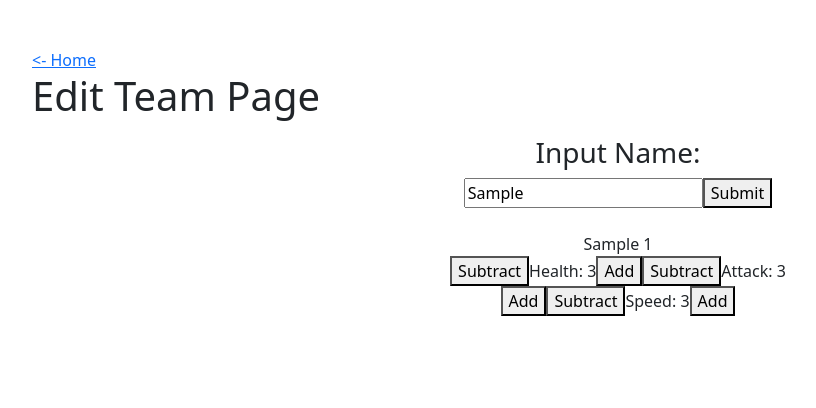
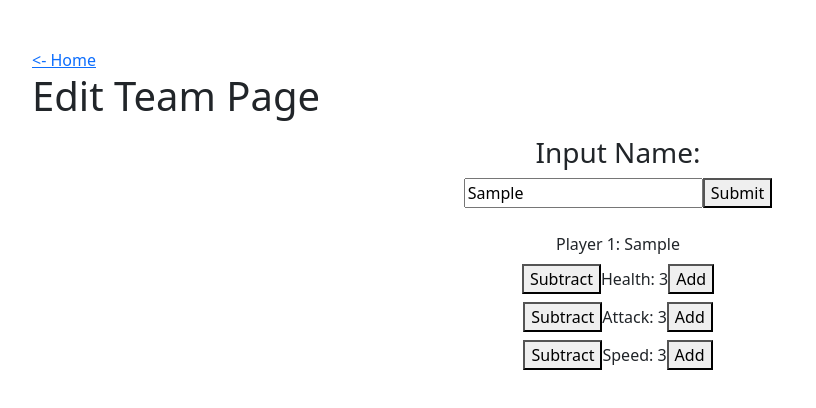
Before and after one commit to CaitlinSchaef/intermediate-react-practice, a React (Vite) app: page /EditTeam in a window 1280 px wide. Both pictures are taken after typing "Sample" into the empty fields and a click on the button "Submit". Shown: the top 408 px of the page, without its empty margins (16-832 px from the left). Built offline with nearby package versions, Linux system fonts and the light colour scheme.

Commit message:
everything works

```diff
--- a/src/App.jsx
+++ b/src/App.jsx
@@ -27,7 +27,13 @@ const Body = () => {
           {/* Putting the class name for CSS on the column is what allows for customization of the text background
           had to make xs=12 so that it was full width on the smallest screen */}
           <Col xs={6} md={4} className="justify-content-center mb-3 text-center">
-            {state.players.map()}
+            {state.players.map(player => (
+                                <div key={player.playerNumber}>
+                                    <div>
+                                     Player {player.playerNumber}  Name: {player.name} Health: {player.health} Attack: {player.attack} Speed: {player.speed}
+                                    </div>
+                                </div>
+                            ))}
           </Col>
         </Row>
       </Container>
--- a/src/FuncEditTeam.jsx
+++ b/src/FuncEditTeam.jsx
@@ -136,19 +136,23 @@ const Body = () => {
                             {state.players.map(player => (
                                 <div key={player.playerNumber}>
                                     <div>
-                                        {player.name} {player.playerNumber}
+                                       Player {player.playerNumber}: {player.name}
                                     </div>
+                                    <div className="m-2">
                                     <button onClick={() => dispatch({type: 'decreaseHealthByOne', who: player.playerNumber})}>Subtract</button>
                                     Health: {player.health}
                                     <button onClick={() => dispatch({type: 'increaseHealthByOne', who: player.playerNumber})}>Add</button>
-
+                                    </div>
+                                    <div className="m-2">
                                     <button onClick={() => dispatch({type: 'decreaseAttackByOne', who: player.playerNumber})}>Subtract</button>
                                     Attack: {player.attack}
                                     <button onClick={() => dispatch({type: 'increaseAttackByOne', who: player.playerNumber})}>Add</button>
-
+                                    </div>
+                                    <div className="m-2">
                                     <button onClick={() => dispatch({type: 'decreaseSpeedByOne', who: player.playerNumber})}>Subtract</button>
                                     Speed: {player.speed}
                                     <button onClick={() => dispatch({type: 'increaseSpeedByOne', who: player.playerNumber})}>Add</button>
+                                    </div>
                                 </div>
                             ))}
 
```
Also changed, not shown: src/EditTeam.jsx (+0 -18 lines).
